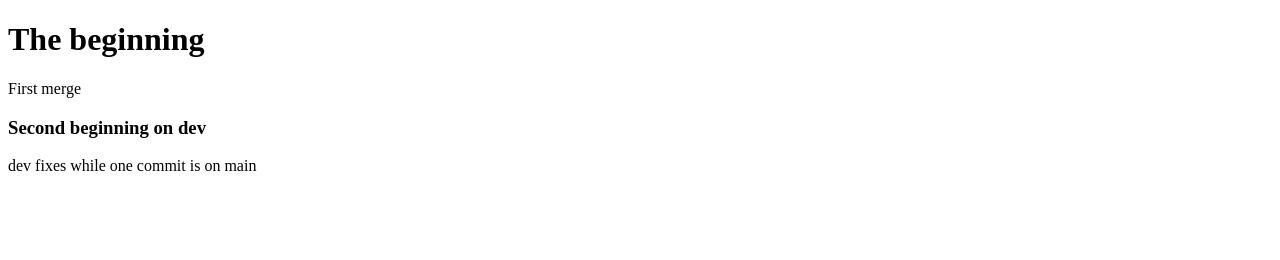
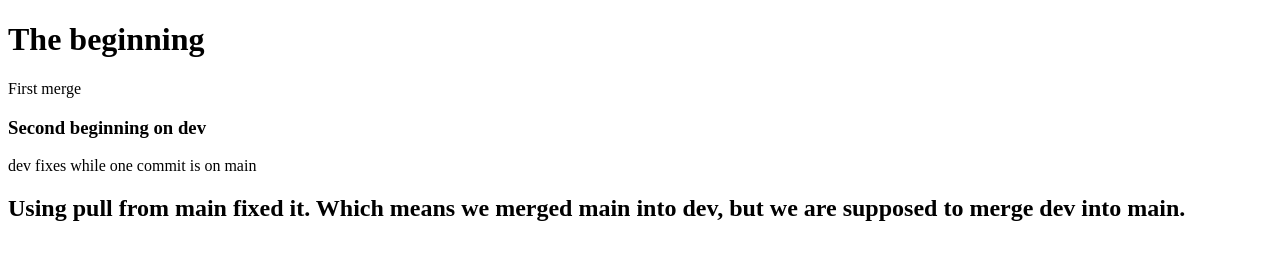
Before and after one commit to dprincecoder/git-merge-vs-rebase-tutorial, a plain HTML site: page index.html in a window 1280 px wide. Drawn offline with Linux system fonts and the light colour scheme.

Commit message:
fix on dev

```diff
--- a/index.html
+++ b/index.html
@@ -10,5 +10,10 @@
     <p>First merge</p>
     <h3>Second beginning on dev</h3>
     <p>dev fixes while one commit is on main</p>
+
+    <h2>
+      Using pull from main fixed it. Which means we merged main into dev, but we
+      are supposed to merge dev into main.
+    </h2>
   </body>
 </html>
```
